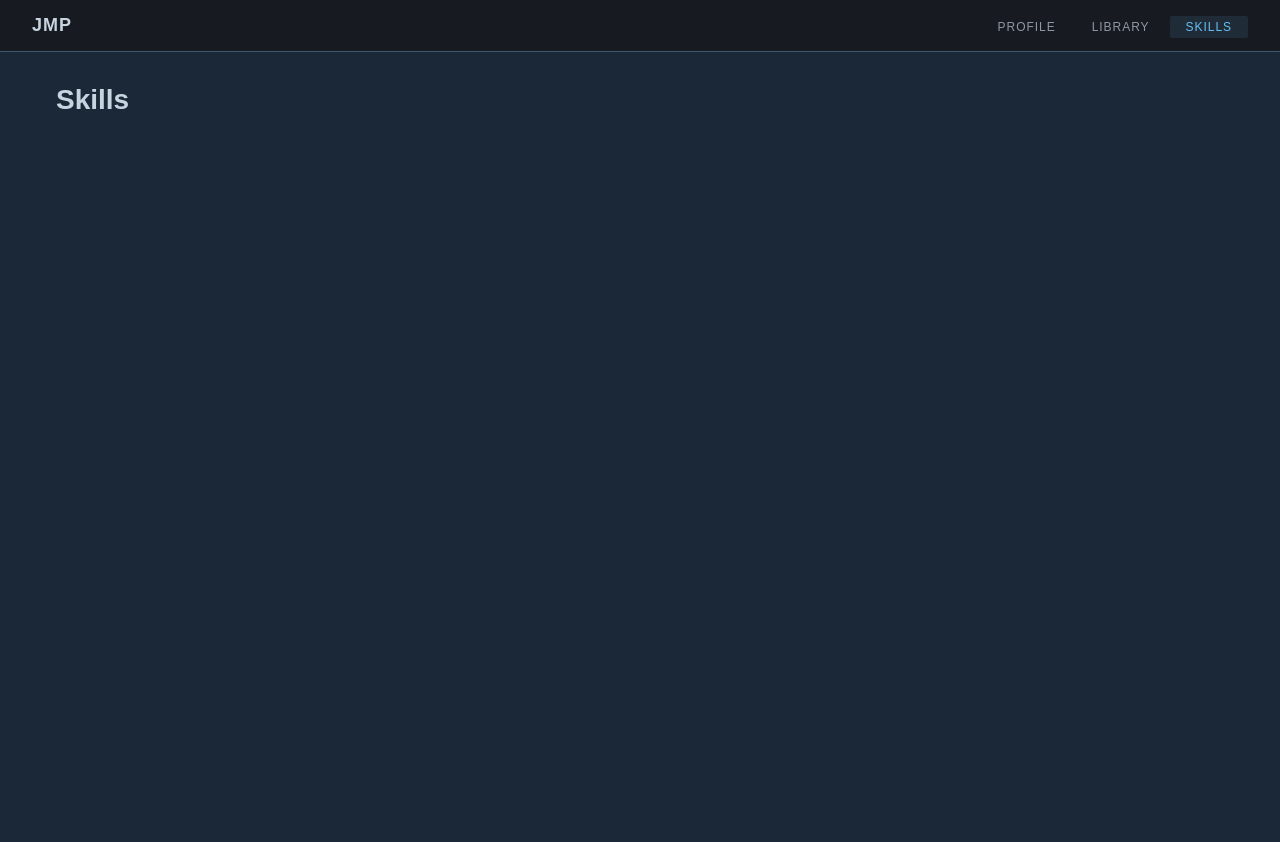
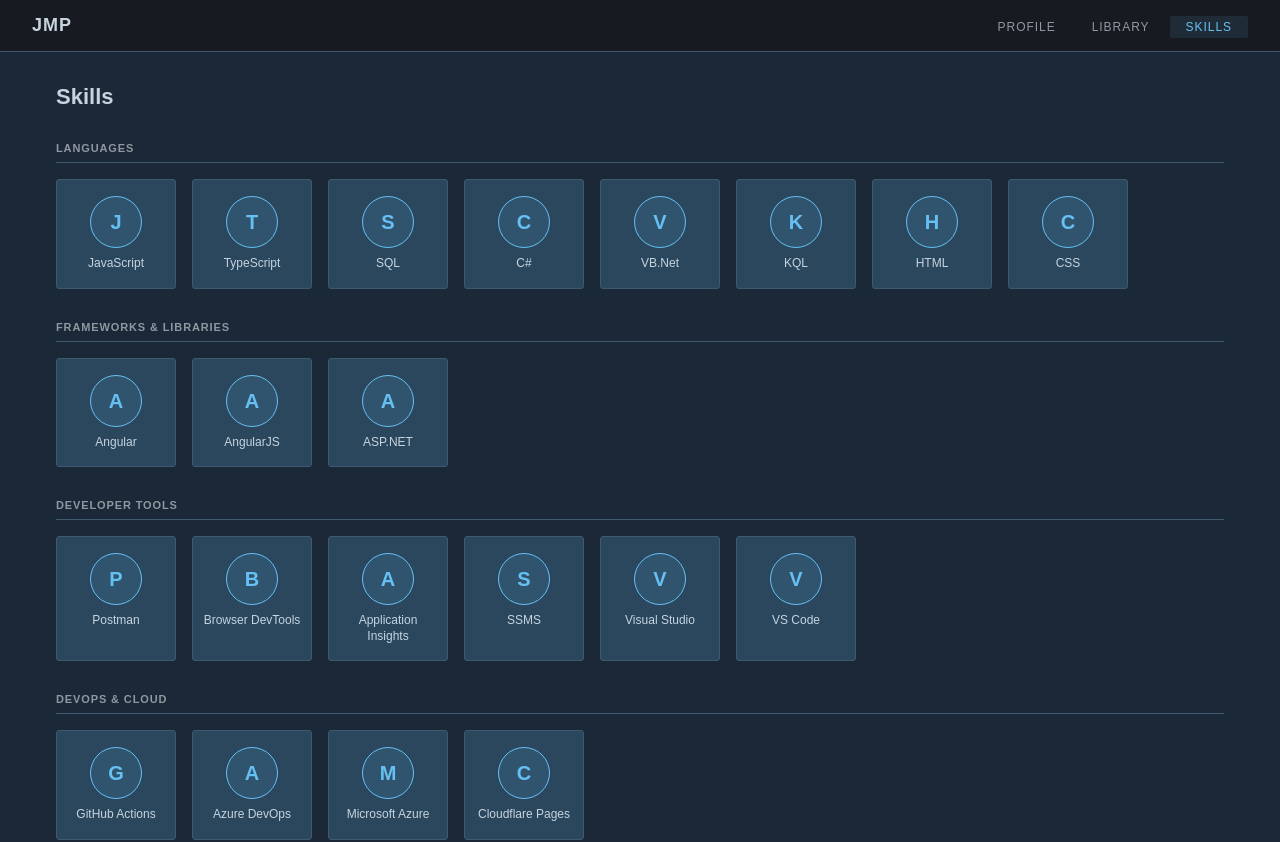
Before and after one commit to jerparucha/jmp-portfolio, an Angular app: page /skills in a window 1280 px wide. Shown: the top 842 px of the page. Before the commit the page ends 800 px from the top, so only its background shows below. Built offline with nearby package versions, Linux system fonts and the light colour scheme.

Commit message:
feat: skills page with Steam badge-style cards grouped by category (Closes #14)

```diff
--- /dev/null
+++ b/src/app/data/skills.ts
@@ -0,0 +1,27 @@
+export interface SkillCategory {
+  name: string;
+  skills: string[];
+}
+
+export const SKILL_CATEGORIES: SkillCategory[] = [
+  {
+    name: 'Languages',
+    skills: ['JavaScript', 'TypeScript', 'SQL', 'C#', 'VB.Net', 'KQL', 'HTML', 'CSS'],
+  },
+  {
+    name: 'Frameworks & Libraries',
+    skills: ['Angular', 'AngularJS', 'ASP.NET'],
+  },
+  {
+    name: 'Developer Tools',
+    skills: ['Postman', 'Browser DevTools', 'Application Insights', 'SSMS', 'Visual Studio', 'VS Code'],
+  },
+  {
+    name: 'DevOps & Cloud',
+    skills: ['GitHub Actions', 'Azure DevOps', 'Microsoft Azure', 'Cloudflare Pages'],
+  },
+  {
+    name: 'Automation & ITSM',
+    skills: ['Blue Prism', 'UiPath', 'n8n', 'ServiceNow', 'BMC Remedy'],
+  },
+];
--- a/src/app/pages/skills/skills.html
+++ b/src/app/pages/skills/skills.html
@@ -1,3 +1,21 @@
-<div class="skills-page">
-  <h1>Skills</h1>
+<div class="skills">
+  <div class="skills__header">
+    <h1 class="skills__heading">Skills</h1>
+  </div>
+
+  @for (category of categories; track category.name) {
+    <section class="skills__section">
+      <h2 class="skills__section-heading">{{ category.name }}</h2>
+      <div class="skills__grid">
+        @for (skill of category.skills; track skill) {
+          <div class="skills__card">
+            <div class="skills__card-icon">
+              <span class="skills__card-initial">{{ skill[0] }}</span>
+            </div>
+            <span class="skills__card-name">{{ skill }}</span>
+          </div>
+        }
+      </div>
+    </section>
+  }
 </div>
--- a/src/app/pages/skills/skills.scss
+++ b/src/app/pages/skills/skills.scss
@@ -1,5 +1,79 @@
-.skills-page {
-  h1 {
+.skills {
+  &__header {
+    margin-bottom: var(--spacing-xl);
+  }
+
+  &__heading {
     color: var(--color-text);
+    font-size: 22px;
+    font-weight: 700;
+  }
+
+  &__section {
+    margin-bottom: var(--spacing-xl);
+  }
+
+  &__section-heading {
+    color: var(--color-text-muted);
+    font-size: 11px;
+    font-weight: 600;
+    text-transform: uppercase;
+    letter-spacing: 0.08em;
+    margin-bottom: var(--spacing-md);
+    padding-bottom: var(--spacing-sm);
+    border-bottom: 1px solid var(--color-border);
+  }
+
+  &__grid {
+    display: flex;
+    flex-wrap: wrap;
+    gap: var(--spacing-md);
+  }
+
+  &__card {
+    display: flex;
+    flex-direction: column;
+    align-items: center;
+    gap: var(--spacing-sm);
+    width: 120px;
+    padding: var(--spacing-md) var(--spacing-sm);
+    background-color: var(--color-panel);
+    border: 1px solid var(--color-border);
+    border-radius: 3px;
+    cursor: default;
+    transition: border-color 0.15s ease, transform 0.15s ease;
+
+    &:hover {
+      border-color: var(--color-accent);
+      transform: translateY(-2px);
+    }
+  }
+
+  &__card-icon {
+    width: 52px;
+    height: 52px;
+    border-radius: 50%;
+    background-color: var(--color-accent-muted);
+    border: 1px solid var(--color-accent);
+    display: flex;
+    align-items: center;
+    justify-content: center;
+    flex-shrink: 0;
+  }
+
+  &__card-initial {
+    color: var(--color-accent);
+    font-size: 20px;
+    font-weight: 700;
+    line-height: 1;
+    text-transform: uppercase;
+  }
+
+  &__card-name {
+    color: var(--color-text);
+    font-size: 12px;
+    font-weight: 500;
+    text-align: center;
+    line-height: 1.3;
   }
 }
--- a/src/app/pages/skills/skills.ts
+++ b/src/app/pages/skills/skills.ts
@@ -1,8 +1,11 @@
 import { Component } from '@angular/core';
+import { SKILL_CATEGORIES, SkillCategory } from '../../data/skills';
 
 @Component({
   selector: 'app-skills',
   templateUrl: './skills.html',
   styleUrl: './skills.scss',
 })
-export class SkillsPage {}
+export class SkillsPage {
+  readonly categories: SkillCategory[] = SKILL_CATEGORIES;
+}
```
